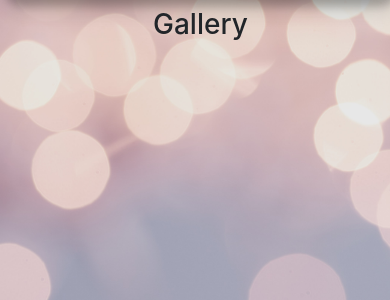
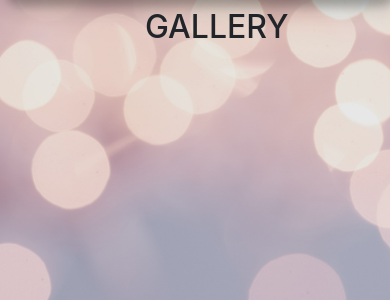
Before and after one commit to AlyshaJohnson/wedding-invites, a Django app: page /gallery/ in a window 390 px wide. Shown: the part 241-541 px from the top of the page. Run offline with Django 3.2, Linux system fonts and the light colour scheme; the visitor is signed in with stand-in values (Sample User, id 1); data that the repository does not hold is empty; parts of the project's set-up code (start-up, migrations or seed data) failed here and were passed over; some libraries are stand-ins or nearby versions; some web fonts are replaced.

Commit message:
add styling to image gallery and upload images to cloudinary

```diff
--- a/invite/admin.py
+++ b/invite/admin.py
@@ -56,10 +56,8 @@ class HotelAdmin(admin.ModelAdmin):
 
 
 @admin.register(Image)
-class ImageAdmin(SummernoteModelAdmin):
+class ImageAdmin(admin.ModelAdmin):
     list_display = ("description", "date_added", "order")
-
-    summernote_field = ('description')
 
 
 @admin.register(Message)
--- a/static/css/style.css
+++ b/static/css/style.css
@@ -181,6 +181,13 @@ div > a:hover {
     height: auto;
 }
 
+/* --------------------------------- Gallery.html */
+
+.gallery-image img {
+    max-width: 500px;
+    height: auto;
+}
+
 /* --------------------------------- Profile.html */
 
 .profile-coin {
--- a/templates/invite/gallery.html
+++ b/templates/invite/gallery.html
@@ -2,14 +2,14 @@
 
 {% block content %}
 
-<div class="container-fluid m-2">
-    <div class="mx-auto" style="width: 100px;">
-        <h3>Gallery</h3>
+<div class="container">
+    <div class="mx-auto uppercase mt-2" style="width: 100px;">
+        <h2>Gallery</h2>
     </div>
-    <div class="row">
+    <div class="card-columns">
         {% for image in images %}
-        <div class="col-md-6 col-lg-4 card" style="width: 18rem;">
-            <img src="{{ image.file }}" class="card-img-top" alt="...">
+        <div class="card gallery-image m-1">
+            <img src="{{ image.file.url }}" class="card-img-top" alt="...">
             <div class="card-body">
                 <p class="card-text">{{ image.description }}</p>
             </div>
```
Also changed, not shown: invite/models.py (+13 -3 lines), wedding_invite/settings.py (+8 -0 lines), Screenshot_2022-11-07_at_09.52.23.png (deleted), invite/migrations/0015_auto_20221125_1607.py (added), invite/migrations/0016_auto_20221125_1714.py (added).
